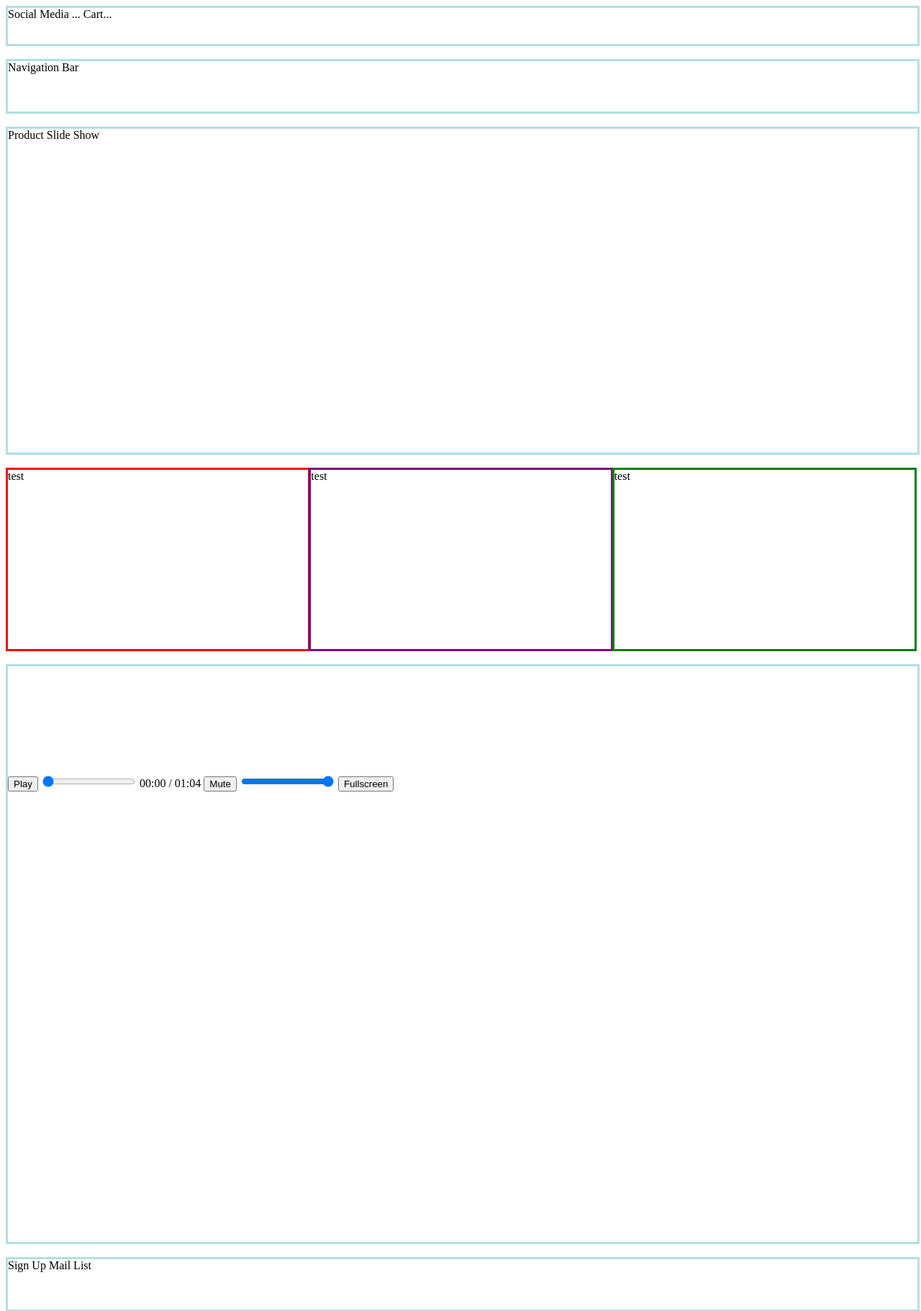
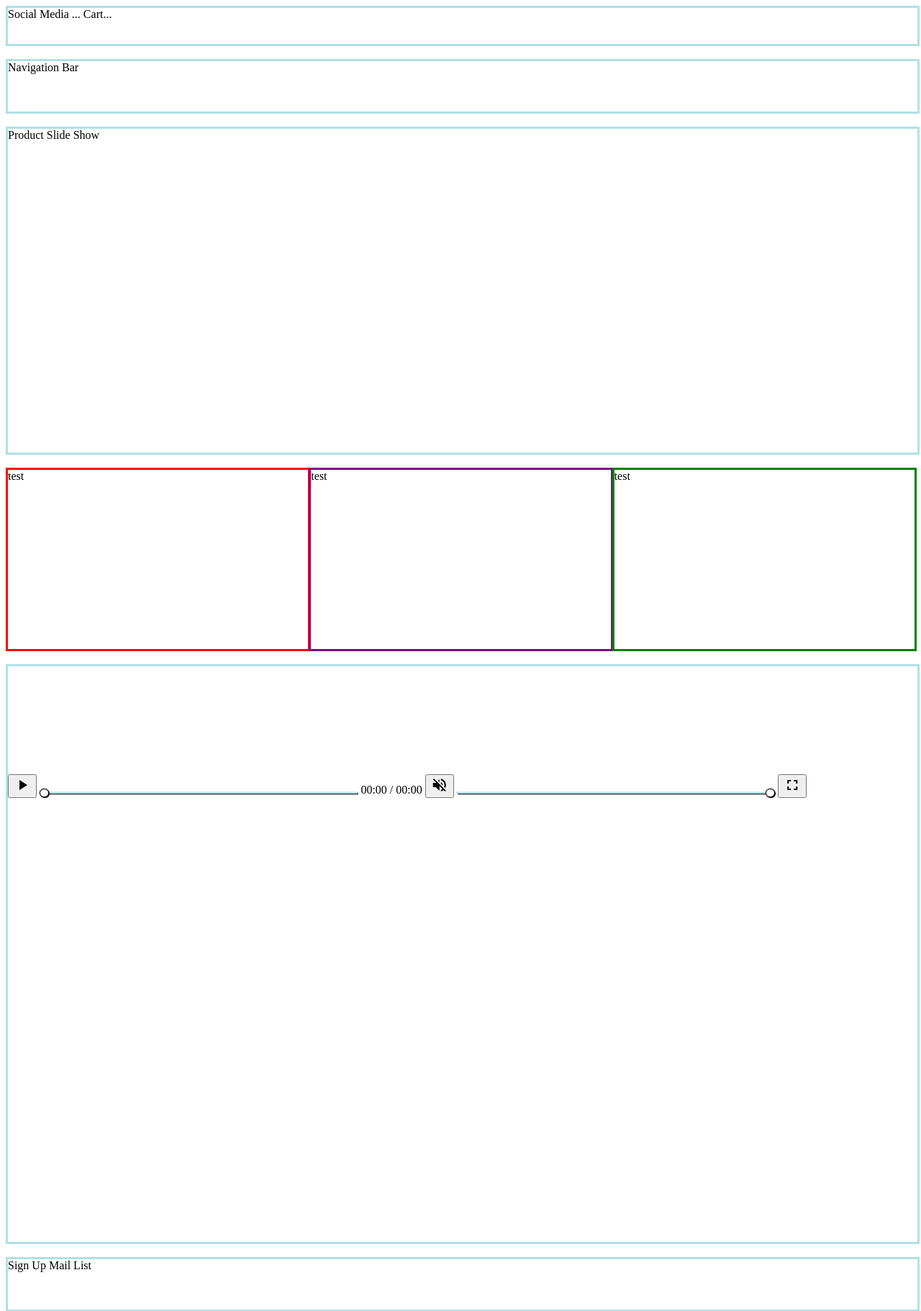
Before and after one commit to CharlesdeKerckhove/Portfolio, a PHP site: page / in a window 1280 px wide. Shown: the top 1822 px of the page at 72% size. Run offline with PHP 8.4, Linux system fonts and the light colour scheme; grey boxes are pictures that could not be loaded.

Commit message:
range css

```diff
--- a/StyleSheet.css
+++ b/StyleSheet.css
@@ -57,6 +57,98 @@
     display: block;
     margin: auto;
 }
+#containerBttn{
+    width: 100%;
+    height: auto;
+}
+/*css code imported from: http://danielstern.ca/range.css/#/  */
+            input[type=range] {
+              -webkit-appearance: none;
+              width: 35%;
+              margin: 5px 0;
+            }
+            input[type=range]:focus {
+              outline: none;
+            }
+            input[type=range]::-webkit-slider-runnable-track {
+              width: 100%;
+              height: 2px;
+              cursor: pointer;
+              box-shadow: 1px 1px 1px #000000, 0px 0px 1px #0d0d0d;
+              background: #b0e0e6;
+              border-radius: 3px;
+              border: 0px solid #010101;
+            }
+            input[type=range]::-webkit-slider-thumb {
+              box-shadow: 1px 1px 1px #000000, 0px 0px 1px #0d0d0d;
+              border: 1px solid #000000;
+              height: 12px;
+              width: 13px;
+              border-radius: 50px;
+              background: #ffffff;
+              cursor: pointer;
+              -webkit-appearance: none;
+              margin-top: -5px;
+            }
+            input[type=range]:focus::-webkit-slider-runnable-track {
+              background: #c3e8ec;
+            }
+            input[type=range]::-moz-range-track {
+              width: 100%;
+              height: 2px;
+              cursor: pointer;
+              box-shadow: 1px 1px 1px #000000, 0px 0px 1px #0d0d0d;
+              background: #b0e0e6;
+              border-radius: 3px;
+              border: 0px solid #010101;
+            }
+            input[type=range]::-moz-range-thumb {
+              box-shadow: 1px 1px 1px #000000, 0px 0px 1px #0d0d0d;
+              border: 1px solid #000000;
+              height: 12px;
+              width: 13px;
+              border-radius: 50px;
+              background: #ffffff;
+              cursor: pointer;
+            }
+            input[type=range]::-ms-track {
+              width: 100%;
+              height: 2px;
+              cursor: pointer;
+              background: transparent;
+              border-color: transparent;
+              color: transparent;
+            }
+            input[type=range]::-ms-fill-lower {
+              background: #9dd8e0;
+              border: 0px solid #010101;
+              border-radius: 6px;
+              box-shadow: 1px 1px 1px #000000, 0px 0px 1px #0d0d0d;
+            }
+            input[type=range]::-ms-fill-upper {
+              background: #b0e0e6;
+              border: 0px solid #010101;
+              border-radius: 6px;
+              box-shadow: 1px 1px 1px #000000, 0px 0px 1px #0d0d0d;
+            }
+            input[type=range]::-ms-thumb {
+              box-shadow: 1px 1px 1px #000000, 0px 0px 1px #0d0d0d;
+              border: 1px solid #000000;
+              height: 12px;
+              width: 13px;
+              border-radius: 50px;
+              background: #ffffff;
+              cursor: pointer;
+              height: 2px;
+            }
+            input[type=range]:focus::-ms-fill-lower {
+              background: #b0e0e6;
+            }
+            input[type=range]:focus::-ms-fill-upper {
+              background: #c3e8ec;
+            }
+
+
 #containerMail{
     width:100%;
     height:70px;
--- a/index.html
+++ b/index.html
@@ -49,14 +49,15 @@ test
                 <source src="media/bbb1.mp4" />
                 Video Player not Available
             </video>
-                <section>
-                    <button id="playbttn">Play</button>
-                    <input type = "range" min = "0" max = "100" value = "0" step = "1" id = "seekbar">
-                    <span id = "curtimetext">00:00</span> / <span id = "durtimetext">01:04</span>
-                    <button id="volbtn">Mute</button>
-                    <input type = "range" min = "0" max = "1" value = "1" step = "0.1" id = "volumeBar">
-                    <button id = "fullscreen">Fullscreen</button>
-                </section>
+                <div id = containerBttn>
+                    <link href="https://fonts.googleapis.com/icon?family=Material+Icons" rel="stylesheet">
+                    <button id="playbttn"><i class="material-icons">play_arrow</i></button>
+                    <input type = "range" min = "0" max = "100" value = "0" step = "1" id = "seekbar" class = "range">
+                    <span id = "curtimetext">00:00</span> / <span id = "durtimetext">00:00</span>
+                    <button id="volbtn"><i class="material-icons">volume_off</i></button>
+                    <input type = "range" min = "0" max = "1" value = "1" step = "0.1" id = "volumeBar" class = "range">
+                    <button id = "fullscreen"><i class="material-icons">fullscreen</i></button>
+                </div>
         </div>
     </div>
     <br>
--- a/js/index.js
+++ b/js/index.js
@@ -18,10 +18,10 @@ var durtime = document.getElementById("durtimetext");
     function playVideo(){
         if (video.paused){
             video.play();
-            playbttn.innerHTML = "Pause";
+            playbttn.innerHTML = '<i class="material-icons">pause</i>';
         } else{
             video.pause();
-            playbttn.innerHTML = "Resume";
+            playbttn.innerHTML = '<i class="material-icons">play_arrow</i>';
         }
     }
     playbttn.addEventListener("click", playVideo);
@@ -30,10 +30,10 @@ var durtime = document.getElementById("durtimetext");
     function muteVolume(){
         if(video.muted) {
             video.muted = false;
-            volCtrl.innerHTML = "Mute";
+            volCtrl.innerHTML = '<i class="material-icons">volume_up</i>';
         } else {
             video.muted = true;
-            volCtrl.innerHTML = "Unmute";
+            volCtrl.innerHTML = '<i class="material-icons">volume_off</i>';
         }
     }
     volCtrl.addEventListener("click", muteVolume);
```
